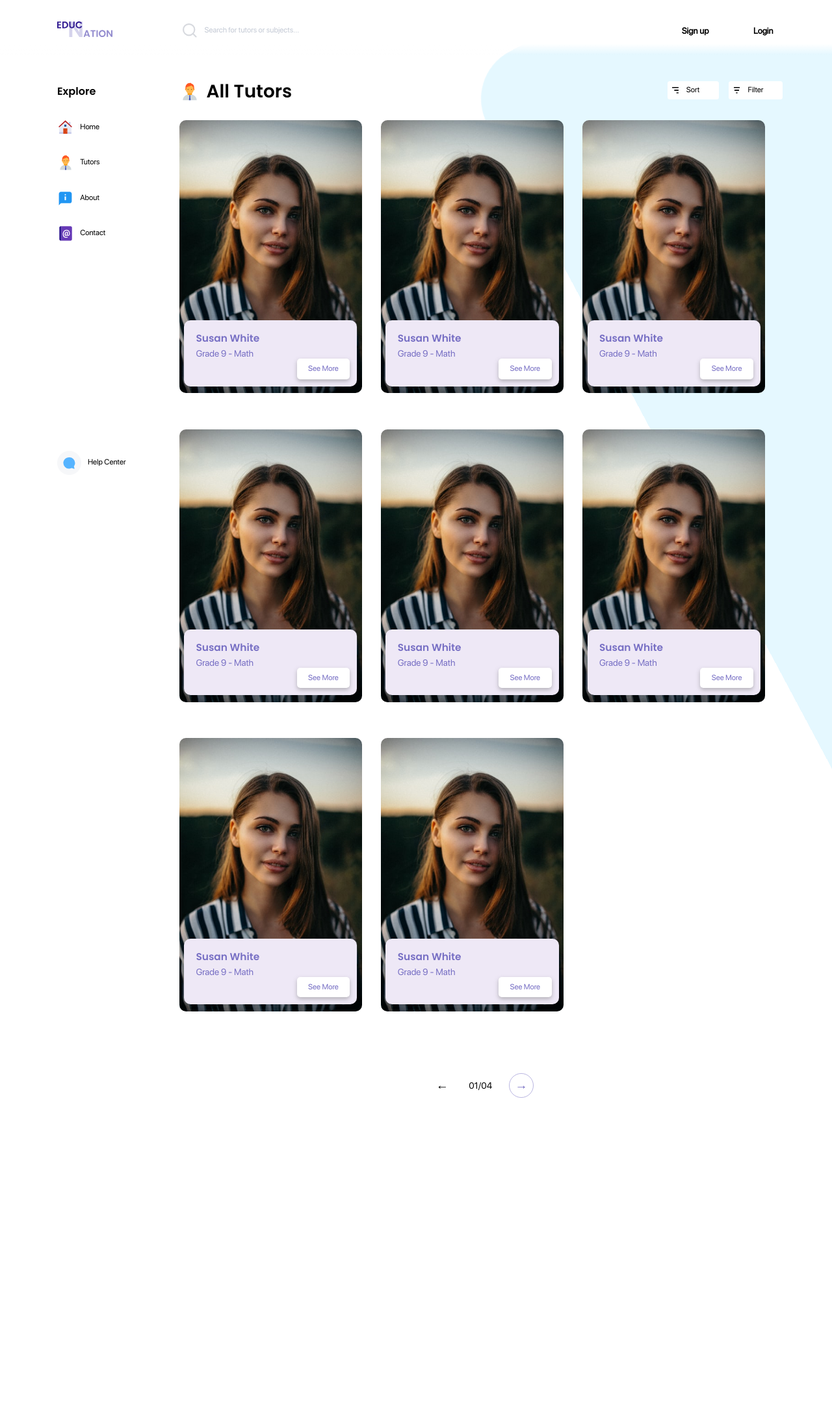
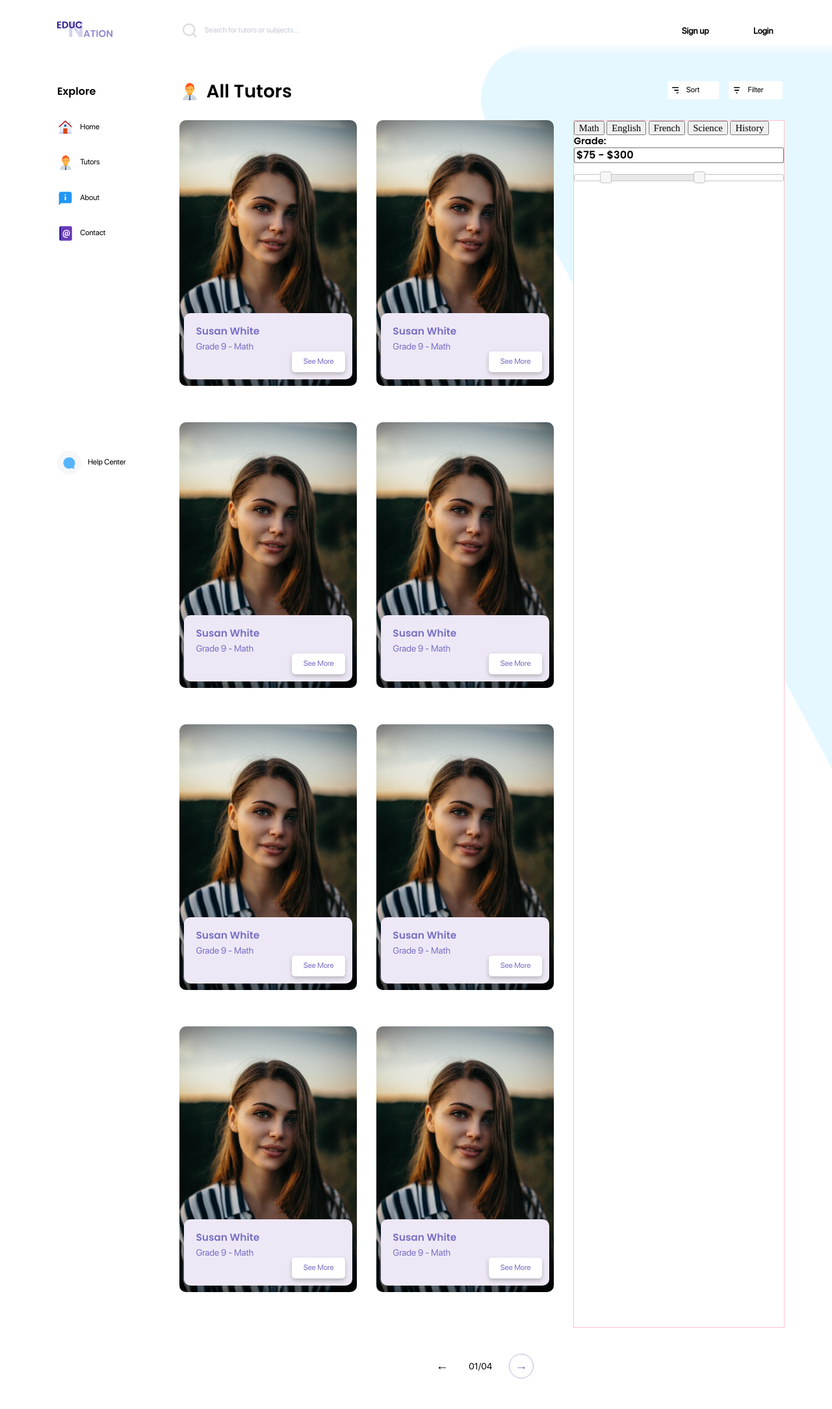
Before and after one commit to jjccy/Education_Nation, a PHP site: page /tutors-listing.php in a window 1280 px wide. Shown: the whole page at 65% size. Before the commit the page ends 1690 px from the top, so only its background shows below. Run offline with PHP 8.4, Linux system fonts and the light colour scheme; some libraries are stand-ins or nearby versions.

Commit message:
v0.3 tutor listing page filter pop out

```diff
--- a/css/tutorListing.css
+++ b/css/tutorListing.css
@@ -1,3 +1,7 @@
+html, body {
+  overflow-x:hidden;
+}
+
 .tutor-list {
   padding-left: 18.8em;
   padding-top: 8.5em;
@@ -71,16 +75,12 @@
   z-index: 1;
 }
 
-.dropdown:last-child > .dropdown-content {
-
-}
-
 .dropdown-content a {
   color: black;
   padding: 12px 16px;
   text-decoration: none;
   display: block;
-  text-align: left;
+  text-align: right;
 
   transition-duration: .2s;
   transition-property: background-color;
@@ -102,6 +102,41 @@
 
 /* end title section for tutor listing  */
 
+/* list contents */
+.list-contents {
+  display: -webkit-flex;
+  display: -ms-flex;
+  display: flex;
+}
+
+.list-contents > div {
+  flex: 1 1 auto;
+}
+
+.filter-popout {
+  position: relative;
+
+  right: 0;
+  order: 2;
+
+  width: 50em;
+
+  transition-property: all;;
+  transition-duration: .5s;
+  transition-timing-function: ease-in-out;
+
+  background-color: white;
+
+  border: 1px solid pink;
+}
+
+.filter-popout.hide {
+  right: -60em !important;
+  width: 0;
+}
+/* end list contents */
+
+
 /* cards */
 .cards-wrapper {
   display: -webkit-flex;
@@ -115,6 +150,10 @@
   flex: 1 1 17em;
   margin-bottom: 3.5em;
   margin-right: 2em;
+
+  /* transition-property: all;;
+  transition-duration: .5s;
+  transition-timing-function: ease-in-out; */
 }
 
 .cards-wrapper .btn {
--- /dev/null
+++ b/script/tutorListing.js
@@ -0,0 +1,41 @@
+var appear = true;
+$(document).ready(function() {
+  $("#adjust-filter").click(function(event) {
+    event.preventDefault();
+    appear = !appear;
+    changeFilter();
+
+    return false;
+  });
+});
+
+
+function changeFilter() {
+
+  if (!appear) {
+    if(!$('.filter-popout').hasClass('hide'))
+    {
+      $('.filter-popout').addClass('hide');
+    }
+  }
+  else {
+    if($('.filter-popout').hasClass('hide'))
+    {
+      $('.filter-popout').removeClass('hide');
+    }
+  }
+};
+
+$( function() {
+  $( "#slider-range" ).slider({
+    range: true,
+    min: 0,
+    max: 500,
+    values: [ 75, 300 ],
+    slide: function( event, ui ) {
+      $( "#amount" ).val( "$" + ui.values[ 0 ] + " - $" + ui.values[ 1 ] );
+    }
+  });
+  $( "#amount" ).val( "$" + $( "#slider-range" ).slider( "values", 0 ) +
+    " - $" + $( "#slider-range" ).slider( "values", 1 ) );
+} );
--- a/tutors-listing.php
+++ b/tutors-listing.php
@@ -9,6 +9,15 @@
     <link rel="stylesheet" href="css/style.css">
     <link rel="stylesheet" href="css/fonts.css">
     <link rel="stylesheet" href="css/tutorListing.css">
+
+    <link rel="stylesheet" href="https://code.jquery.com/ui/1.12.1/themes/base/jquery-ui.css">
+
+
+    <script src="https://code.jquery.com/jquery-1.12.4.js"></script>
+    <script src="https://code.jquery.com/ui/1.12.1/jquery-ui.js"></script>
+
+    <!-- <script src="https://code.jquery.com/jquery-latest.min.js"></script> -->
+    <script src="script/tutorListing.js"></script>
   </head>
 
   <body>
@@ -85,27 +94,19 @@
               </button>
 
               <div class="dropdown-content">
-                <a href="#">Rate</a>
-                <a href="#">Subject</a>
-                <a href="#">Price</a>
-                <a href="#">Age</a>
-                <a href="#">Alphabetical</a>
+                <a href="#" id="top-rate">Top Rated</a>
+                <a href="#" id="a-z">A - Z</a>
+                <a href="#" id="z-a">Z - A</a>
+                <a href="#" id="price-high">Price: High - Low</a>
+                <a href="#" id="price-low">Price: Low - High</a>
               </div>
             </div>
 
             <div class="dropdown">
-              <button class="dropbtn">
+              <button class="dropbtn" id="adjust-filter">
                 <img src="img/Tutors_Filter.svg" alt="filter icon">
                 Filter
               </button>
-
-              <div class="dropdown-content">
-                <a href="#">Should</a>
-                <a href="#">filter</a>
-                <a href="#">be</a>
-                <a href="#">check</a>
-                <a href="#">box</a>
-              </div>
             </div>
 
           </div>
@@ -113,6 +114,27 @@
         </div>
         <!-- end list title -->
 
+        <!-- start list contents -->
+        <div class="list-contents">
+
+          <div class="filter-popout">
+            <div class="group">
+              <button type="button" name="button">Math</button>
+              <button type="button" name="button">English</button>
+              <button type="button" name="button">French</button>
+              <button type="button" name="button">Science</button>
+              <button type="button" name="button">History</button>
+            </div>
+
+            <div class="group">
+              <p class="heading-2">
+                <label for="amount">Grade:</label>
+                <input type="text" id="amount" readonly>
+              </p>
+
+              <div id="slider-range"></div>
+            </div>
+          </div>
 
           <!-- cards wrapper -->
           <div class="cards-wrapper">
@@ -216,6 +238,10 @@
 
           </div>
           <!-- end cards wrapper -->
+        </div>
+        <!-- end list contents -->
+
+
 
         <!-- list buttons -->
 
```
Lines whose indentation alone changed are shown as unchanged.
